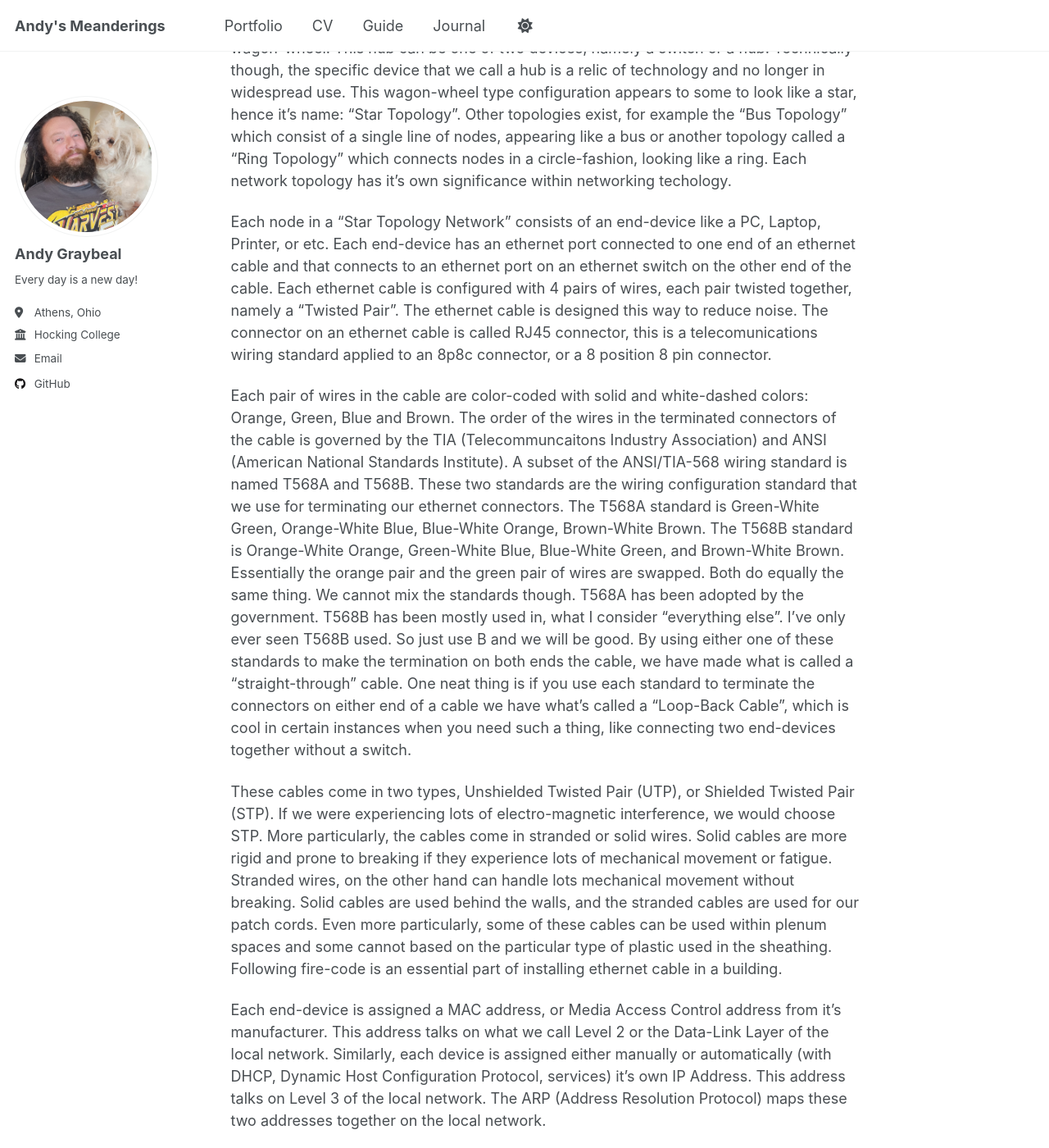
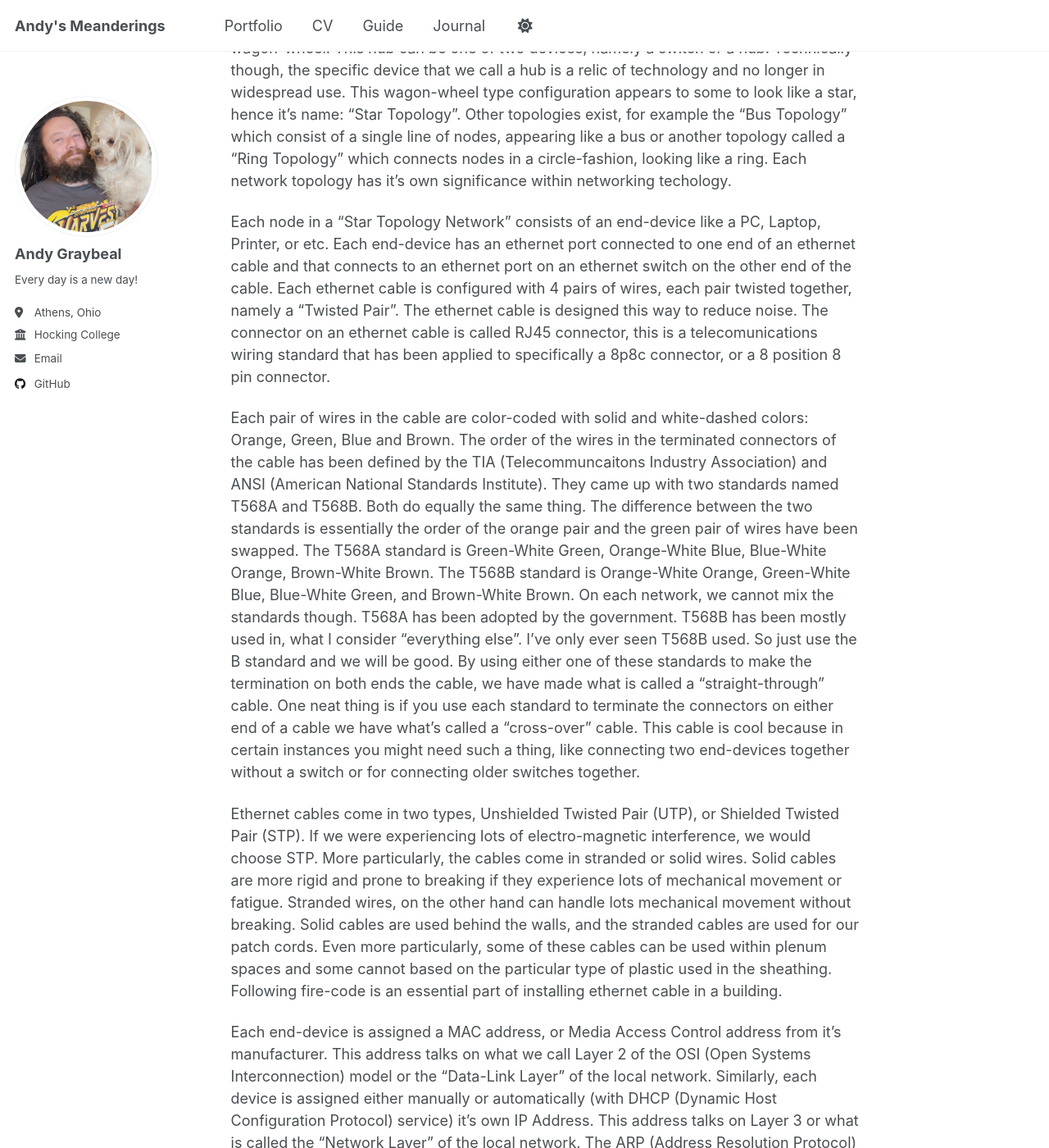
Before and after one commit to andy-graybeal/andy-graybeal.github.io, a Jekyll site: the page built from _portfolio/net-1111-cisco-1-intro-to-networks.md, in a window 1280 px wide and 1400 px high, scrolled down 3873 px. Shown: the whole window at 82% size. Built offline with Jekyll 4.4.1, drawn with Linux system fonts in a browser that asks for light colours; a script that is not in the unit is left out; some of the changed text lies outside the part shown.

Commit message:
Update net-1111-cisco-1-intro-to-networks.md

```diff
--- a/_portfolio/net-1111-cisco-1-intro-to-networks.md
+++ b/_portfolio/net-1111-cisco-1-intro-to-networks.md
@@ -49,21 +49,21 @@ Polished post: “Star Topology” + screenshots from Lab.
 Use what you did in Lab (Day 1) assignment for this entry. Explain what a star topology is, what devices are required, what connections are used, and what you had to configure on the end devices to get them connected.
 
 **Star Topology Network**
-The star topology is the name of a network topology or network configuration that consists of nodes that are connected to a central location.  Each node is singularly connected with a cable to a central point looking like a spoke connected to a hub like on a wagon-wheel. This hub can be one of two devices, namely a switch or a hub.  Technically though, the specific device that we call a hub is a relic of technology and no longer in widespread use.  This wagon-wheel type configuration appears to some to look like a star, hence it's name: "Star Topology".  Other topologies exist, for example the "Bus Topology" which consist of a single line of nodes, appearing like a bus or another topology called a "Ring Topology" which connects nodes in a circle-fashion, looking like a ring.  Each network topology has it's own significance within networking techology.
+The star topology is the name of a network topology or network configuration that consists of nodes that are connected to a central location.  Each node is singularly connected with a cable to a central point looking like a spoke connected to a hub, like on a wagon-wheel. This hub can be one of two devices, namely a switch or a hub.  Technically though, the specific device that we call a hub is a relic of technology and no longer in widespread use.  This wagon-wheel type configuration appears to some to look like a star, hence it's name: "Star Topology".  Other topologies exist, for example the "Bus Topology" which consist of a single line of nodes, appearing like a bus or another topology called a "Ring Topology" which connects nodes in a circle-fashion, looking like a ring.  Each network topology has it's own significance within networking techology.
 
-Each node in a "Star Topology Network" consists of an end-device like a PC, Laptop, Printer, or etc.  Each end-device has an ethernet port connected to one end of an ethernet cable and that connects to an ethernet port on an ethernet switch on the other end of the cable.  Each ethernet cable is configured with 4 pairs of wires, each pair twisted together, namely a "Twisted Pair".  The ethernet cable is designed this way to reduce noise.  The connector on an ethernet cable is called RJ45 connector, this is a telecomunications wiring standard applied to an 8p8c connector, or a 8 position 8 pin connector.
+Each node in a "Star Topology Network" consists of an end-device like a PC, Laptop, Printer, or etc. Each end-device has an ethernet port connected to one end of an ethernet cable and that connects to an ethernet port on an ethernet switch on the other end of the cable.  Each ethernet cable is configured with 4 pairs of wires, each pair twisted together, namely a "Twisted Pair".  The ethernet cable is designed this way to reduce noise.  The connector on an ethernet cable is called RJ45 connector, this is a telecomunications wiring standard that has been applied to specifically a 8p8c connector, or a 8 position 8 pin connector.
 
-Each pair of wires in the cable are color-coded with solid and white-dashed colors: Orange, Green, Blue and Brown.  The order of the wires in the terminated connectors of the cable is governed by the TIA (Telecommuncaitons Industry Association) and ANSI (American National Standards Institute).  A subset of the ANSI/TIA-568 wiring standard is named T568A and T568B.  These two standards are the wiring configuration standard that we use for terminating our ethernet connectors.  The T568A standard is Green-White Green, Orange-White Blue, Blue-White Orange, Brown-White Brown. The T568B standard is Orange-White Orange, Green-White Blue, Blue-White Green, and Brown-White Brown.  Essentially the orange pair and the green pair of wires are swapped.  Both do equally the same thing.  We cannot mix the standards though.  T568A has been adopted by the government.  T568B has been mostly used in, what I consider "everything else".  I've only ever seen T568B used. So just use B and we will be good. By using either one of these standards to make the termination on both ends the cable, we have made what is called a "straight-through" cable.  One neat thing is if you use each standard to terminate the connectors on either end of a cable we have what's called a "Loop-Back Cable", which is cool in certain instances when you need such a thing, like connecting two end-devices together without a switch.
+Each pair of wires in the cable are color-coded with solid and white-dashed colors: Orange, Green, Blue and Brown.  The order of the wires in the terminated connectors of the cable has been defined by the TIA (Telecommuncaitons Industry Association) and ANSI (American National Standards Institute).  They came up with two standards named T568A and T568B. Both do equally the same thing.  The difference between the two standards is essentially the order of the orange pair and the green pair of wires have been swapped. The T568A standard is Green-White Green, Orange-White Blue, Blue-White Orange, Brown-White Brown. The T568B standard is Orange-White Orange, Green-White Blue, Blue-White Green, and Brown-White Brown. On each network, we cannot mix the standards though.  T568A has been adopted by the government.  T568B has been mostly used in, what I consider "everything else".  I've only ever seen T568B used. So just use the B standard and we will be good. By using either one of these standards to make the termination on both ends the cable, we have made what is called a "straight-through" cable.  One neat thing is if you use each standard to terminate the connectors on either end of a cable we have what's called a "cross-over" cable.  This cable is cool because in certain instances you might need such a thing, like connecting two end-devices together without a switch or for connecting older switches together.
 
-These cables come in two types, Unshielded Twisted Pair (UTP), or Shielded Twisted Pair (STP).  If we were experiencing lots of electro-magnetic interference, we would choose STP.   More particularly, the cables come in stranded or solid wires.  Solid cables are more rigid and prone to breaking if they experience lots of mechanical movement or fatigue.  Stranded wires, on the other hand can handle lots mechanical movement without breaking.  Solid cables are used behind the walls, and the stranded cables are used for our patch cords.  Even more particularly, some of these cables can be used within plenum spaces and some cannot based on the particular type of plastic used in the sheathing.  Following fire-code is an essential part of installing ethernet cable in a building.
+Ethernet cables come in two types, Unshielded Twisted Pair (UTP), or Shielded Twisted Pair (STP).  If we were experiencing lots of electro-magnetic interference, we would choose STP.   More particularly, the cables come in stranded or solid wires.  Solid cables are more rigid and prone to breaking if they experience lots of mechanical movement or fatigue.  Stranded wires, on the other hand can handle lots mechanical movement without breaking.  Solid cables are used behind the walls, and the stranded cables are used for our patch cords.  Even more particularly, some of these cables can be used within plenum spaces and some cannot based on the particular type of plastic used in the sheathing.  Following fire-code is an essential part of installing ethernet cable in a building.
 
-Each end-device is assigned a MAC address, or Media Access Control address from it's manufacturer.  This address talks on what we call Level 2 or the Data-Link Layer of the local network.  Similarly, each device is assigned either manually or automatically (with DHCP, Dynamic Host Configuration Protocol, services) it's own IP Address. This address talks on Level 3 of the local network.  The ARP (Address Resolution Protocol) maps these two addresses together on the local network.
+Each end-device is assigned a MAC address, or Media Access Control address from it's manufacturer.  This address talks on what we call Layer 2 of the OSI (Open Systems Interconnection) model or the "Data-Link Layer" of the local network.  Similarly, each device is assigned either manually or automatically (with DHCP (Dynamic Host Configuration Protocol) service) it's own IP Address. This address talks on Layer 3 or what is called the "Network Layer" of the local network.  The ARP (Address Resolution Protocol) maps these two addresses together, essentially connecting Layer 2 to layer 3 on the local network.
 
-Basic switches communicate on Level 2, ie. moving data around based on MAC addressing.  Some switches, however operate at both Level 2 and Level 3 and can be used for routing IP addresses across VLANs (Virtual LANS), these types of switches are used in larger organizations that require VLAN technology.
+Basic switches communicate on Layer 1 and Layer 2 of the OSI layers, ie. moving data around based on MAC addressing.  Some switches, called multi-layer switches also operate at Layer 3 and can be used for routing IP addresses across VLANs (Virtual LANS), these types of switches are used in larger organizations that require VLAN technology.
 
-Here is the example of a "Star Topology Network" that I used in the lab.  I used 3 PCs as the nodes, a switch, as the central hub and I wired it with "straight-through" ethernet cables for my spokes.  Each PC needed an IP address assigned to it statically, there is no DHCP server to automatically hand out addresses in such a simple network configuration.
+Here is the example of a "Star Topology Network" that I used in the lab.  I used 3 PCs as the nodes, a switch, as the central hub and I wired it with "straight-through" ethernet cables for my spokes.  Each PC needed an IP address assigned to it manually or what we call statically because there is no DHCP server to automatically hand out addresses in such a simple network configuration.
 
-On the PC's CLI I used commands like "ipconfig" to show the configuration of the network interface, "arp" to display the MAC addresses to IP translation (Level 2 and 3), and "ping" to show ip connectivity (Level 3).  On the switch's CLI I used the "show mac-address-table" command to show the MAC addresses connected to the switch (Level 2).
+On the PC's CLI I used commands like "ipconfig" to show the configuration of the network interface, "arp" to display the MAC addresses to IP translation (Layer 2 and 3), and "ping" to show ip connectivity (Layer 3).  On the switch's CLI I used the "show mac-address-table" command to show the MAC addresses connected to the switch (Layer 2).
 
 <img src='/images/NET-1111/Week_02_NET-1111-Home_Network.png'>
 <img src='/images/NET-1111/Week_02_NET-1111-Home_Network_PING.png'>
```
